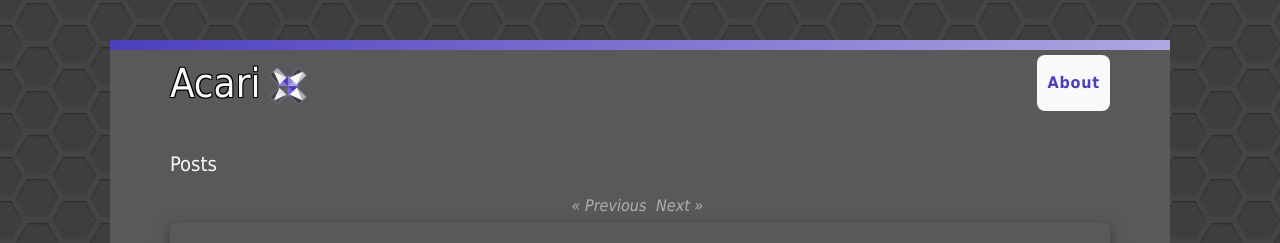
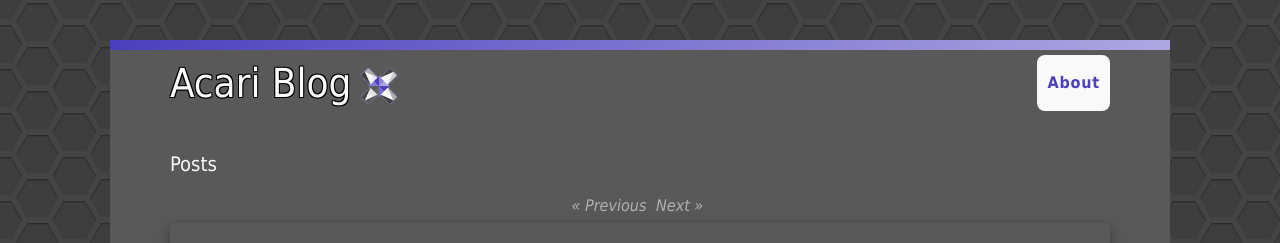
Before and after one commit to Unthrottled/blog, a Jekyll site: the page built from index.html, in a window 1280 px wide. Shown: the top 243 px of the page. Built offline with Jekyll 4.4.1, drawn with Linux system fonts in a browser that asks for light colours.

Commit message:
dis gun be secure now

```diff
--- a/_config.yml
+++ b/_config.yml
@@ -4,7 +4,7 @@
 
 
 # Site settings
-title: Acari
+title: Acari Blog
 email: alexsimons9999@gmail.com
 author: Alex Simons
 icon: reach_purple.png
--- a/_layouts/default.html
+++ b/_layouts/default.html
@@ -16,7 +16,7 @@
   </div>
   {% include footer.html %}
 </div>
-<a href="http://acari.io" target="_blank">
+<a href="https://acari.io" target="_blank">
   <img src="{{ site.imageDir }}{{ site.icon}}">
 </a>
 
```
